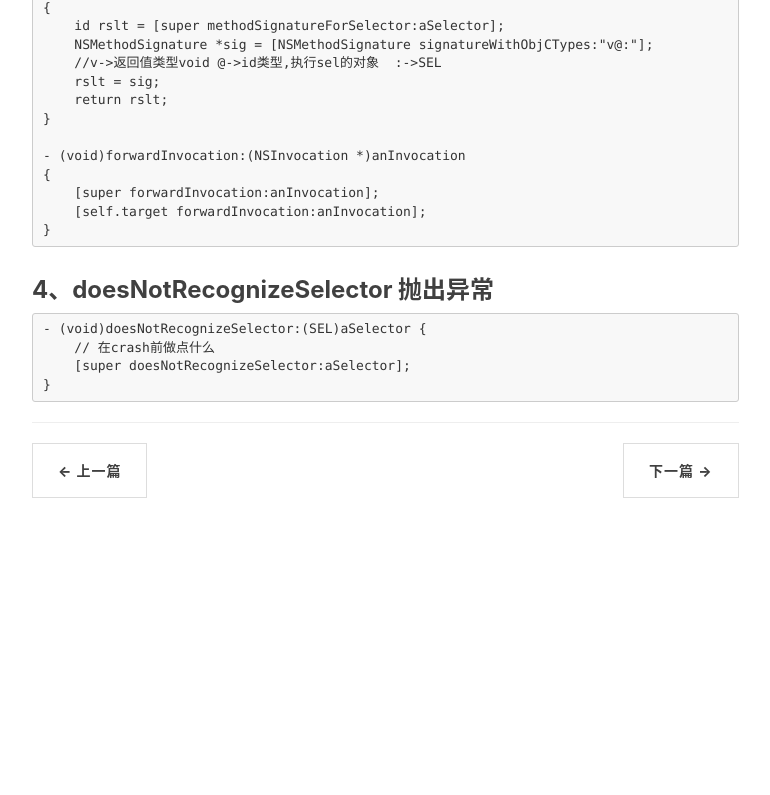
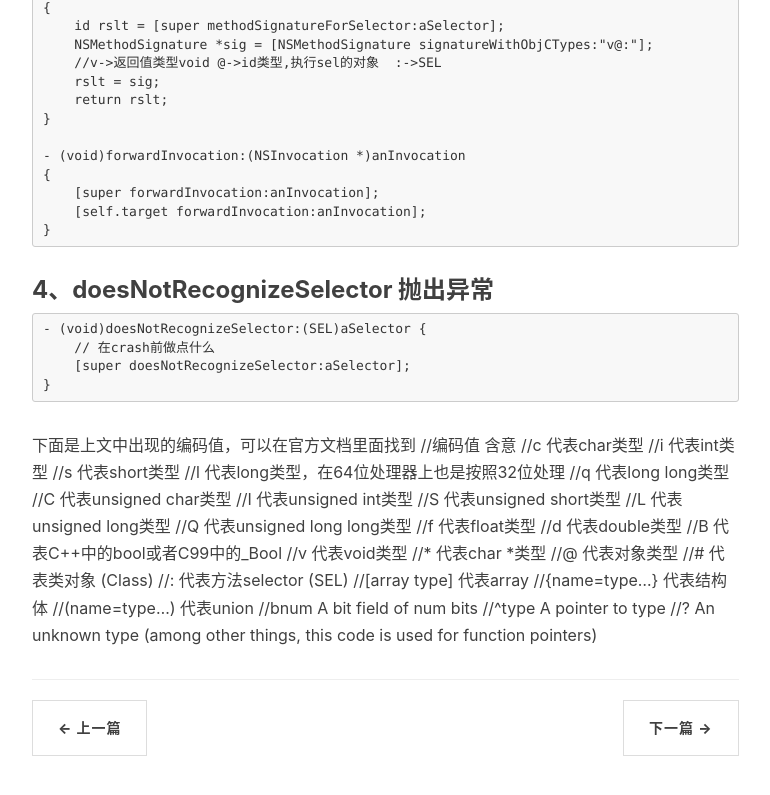
Before and after one commit to xttxqjfg/xttxqjfg.github.io, a Jekyll site: the page built from _posts/201801/2018-01-15-消息转发经历了什么.markdown, in a window 1280 px wide and 900 px high, scrolled down 2260 px. Shown: the top 795 px of the window, without its empty margins (233-1003 px from the left). Built offline with Jekyll 4.4.1, drawn with Linux system fonts in a browser that asks for light colours; nearby versions of some CDN libraries; comment, search, counter and statistics services are not loaded; before the commit the page ends 2903 px from its top, so only the background shows below that.

Commit message:
no message

````diff
--- a/_posts/201801/2018-01-15-消息转发经历了什么.markdown
+++ b/_posts/201801/2018-01-15-消息转发经历了什么.markdown
@@ -101,3 +101,30 @@ id newMethod(id self, SEL _cmd)
     [super doesNotRecognizeSelector:aSelector];
 }
 ```
+
+下面是上文中出现的编码值，可以在官方文档里面找到
+//编码值     含意
+//c     代表char类型
+//i     代表int类型
+//s     代表short类型
+//l     代表long类型，在64位处理器上也是按照32位处理
+//q     代表long long类型
+//C     代表unsigned char类型
+//I     代表unsigned int类型
+//S     代表unsigned short类型
+//L     代表unsigned long类型
+//Q     代表unsigned long long类型
+//f     代表float类型
+//d     代表double类型
+//B     代表C++中的bool或者C99中的_Bool
+//v     代表void类型
+//*     代表char *类型
+//@     代表对象类型
+//#     代表类对象 (Class)
+//:     代表方法selector (SEL)
+//[array type]     代表array
+//{name=type…}     代表结构体
+//(name=type…)     代表union
+//bnum     A bit field of num bits
+//^type     A pointer to type
+//?     An unknown type (among other things, this code is used for function pointers)
````
